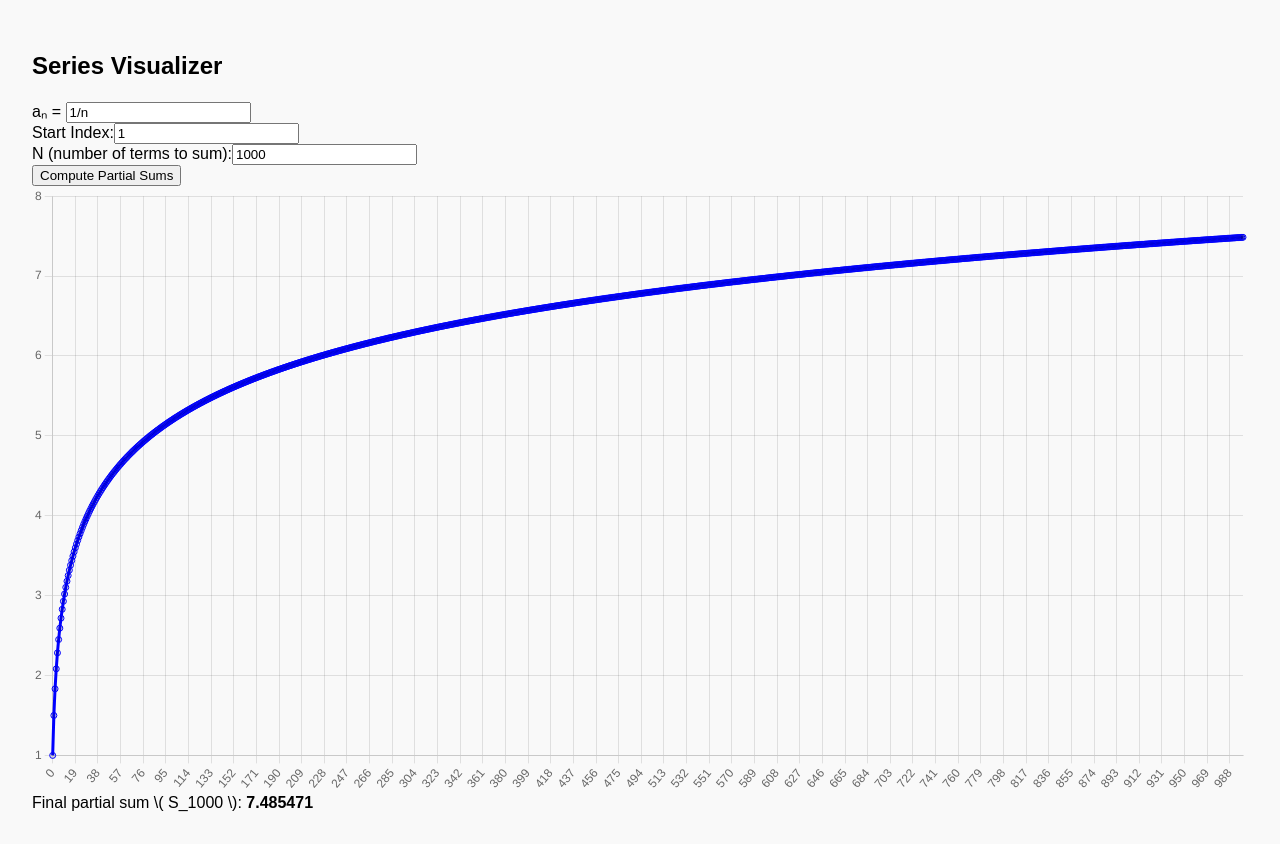
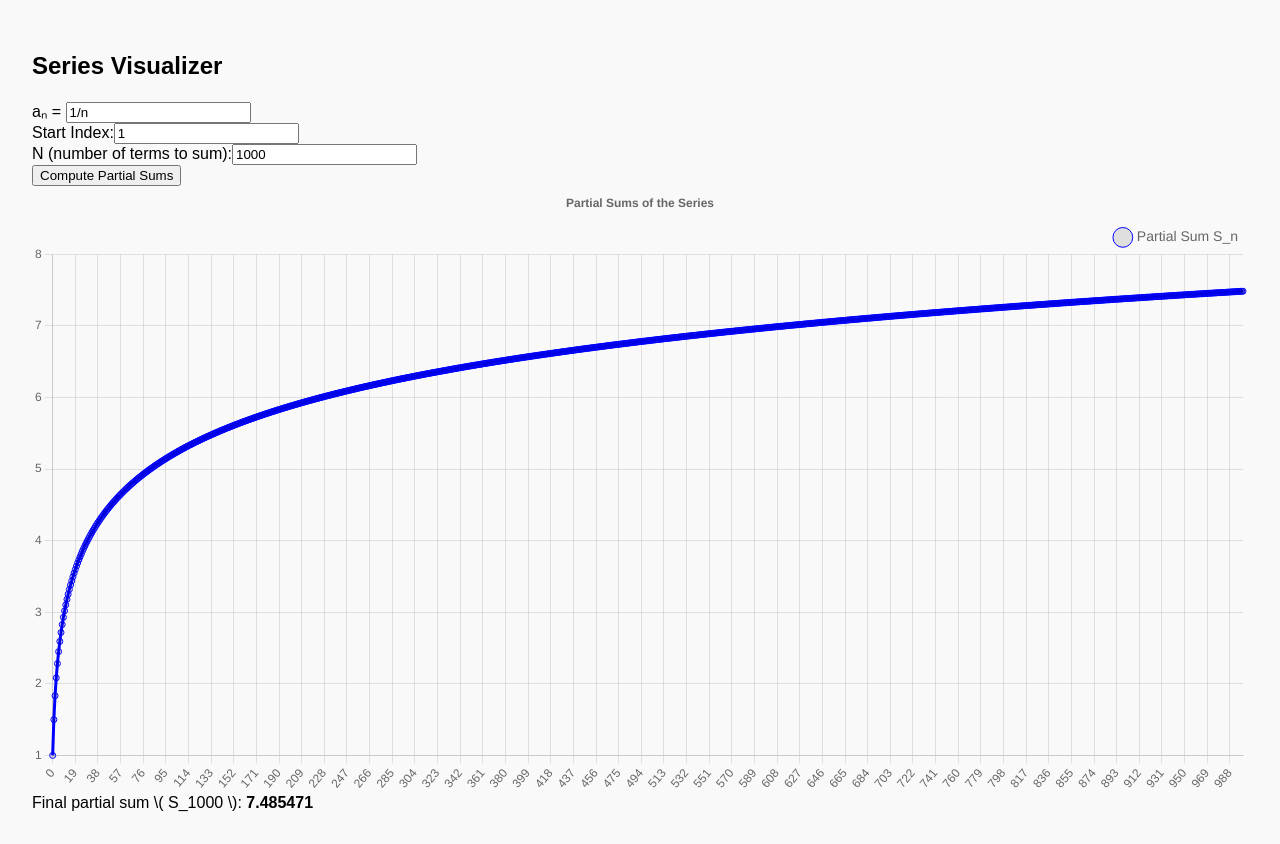
Before and after one commit to cuiyu-he/series-visualizer, a React (Create React App) app: page / in a window 1280 px wide. Both pictures are taken after a click on the button "Compute Partial Sums". Built offline with nearby package versions, Linux system fonts and the light colour scheme.

Commit message:
some more changes

```diff
--- a/src/App.js
+++ b/src/App.js
@@ -1,16 +1,44 @@
+//To run this code, in the terminal, cd to this path and then run: npm start
+//To exit the server, press Ctrl + C
+//Then open http://localhost:3000 in your browser
+//This code visualizes the partial sums of a series defined by the user.
+//It allows the user to input a series term (a_n), a start index, and the number of terms to sum.
+//It computes the partial sums and displays them in a line chart.
+//It also displays the final partial sum after the computation is complete.
 import React, { useState } from "react";
 import { Line } from "react-chartjs-2";
+// import {
+//   Chart as ChartJS,
+//   LineElement,
+//   CategoryScale,
+//   LinearScale,
+//   PointElement,
+// } from "chart.js";
 import {
   Chart as ChartJS,
   LineElement,
   CategoryScale,
   LinearScale,
   PointElement,
+  Legend,
+  Title,
+  Tooltip,
 } from "chart.js";
+
+
 import { evaluate } from "mathjs";
 
 
-ChartJS.register(LineElement, CategoryScale, LinearScale, PointElement);
+// ChartJS.register(LineElement, CategoryScale, LinearScale, PointElement);
+ChartJS.register(
+  LineElement,
+  CategoryScale,
+  LinearScale,
+  PointElement,
+  Legend,
+  Title,
+  Tooltip
+);
 
 export default function App() {
   const [finalSum, setFinalSum] = useState(null);
@@ -19,6 +47,58 @@ export default function App() {
   const [endIndex, setEndIndex] = useState("infty");
   const [N, setN] = useState(1000);
   const [Sn, setSn] = useState([]);
+  // const options = {
+  //   responsive: true,
+  //   plugins: {
+  //     legend: {
+  //       display: true,
+  //       position: 'top',
+  //       align: 'end',
+  //       labels: {
+  //         font: {
+  //           size: 14,
+  //         },
+  //       },
+  //     },
+  //     title: {
+  //       display: true,
+  //       text: "Partial Sums of the Series",
+  //       font: {
+  //         size: 18,
+  //       },
+  //     },
+  //   },
+  //   layout: {
+  //     padding: {
+  //       top: 20,
+  //     },
+  //   },
+  // };
+  const options = {
+    responsive: true,
+    plugins: {
+      legend: {
+        display: true,
+        position: "top",
+        align: "end",
+        labels: {
+          font: {
+            size: 14,
+          },
+          usePointStyle: true,
+          pointStyle: "circle", // 👈 switch from square to circle
+        },
+      },
+      title: {
+        display: true,
+        text: "Partial Sums of the Series",
+      },
+    },
+  };
+
+
+
+
 
   function evaluateSeries() {
     let snValues = [];
@@ -52,6 +132,8 @@ export default function App() {
       },
     ],
   };
+
+
 
   return (
     <div className="p-6 max-w-xl mx-auto">
@@ -91,7 +173,7 @@ export default function App() {
 
       {Sn.length > 0 && (
         <div className="mt-6">
-          <Line data={data} />
+          <Line data={data} options={options} />
           {finalSum !== null && (
             <div className="mt-4 text-lg">
               Final partial sum \( S_{N} \): <strong>{finalSum.toFixed(6)}</strong>
```
